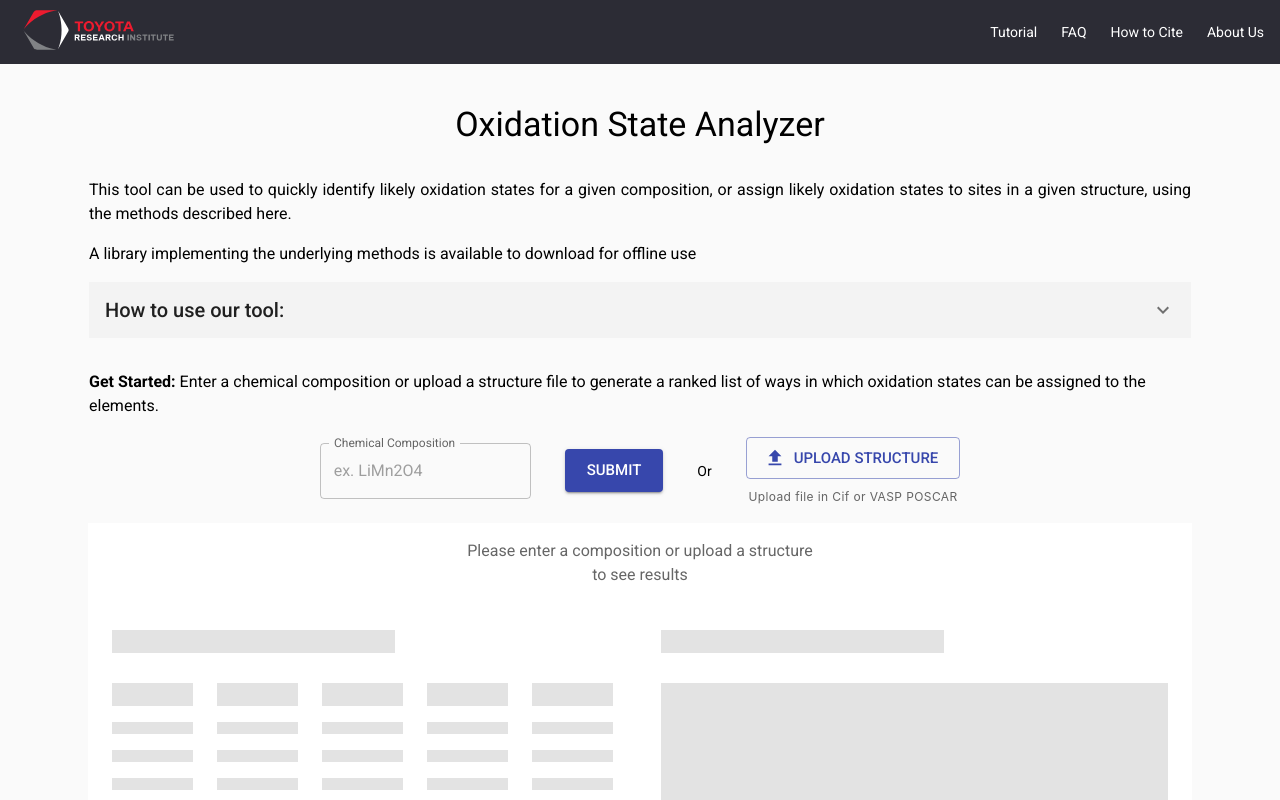
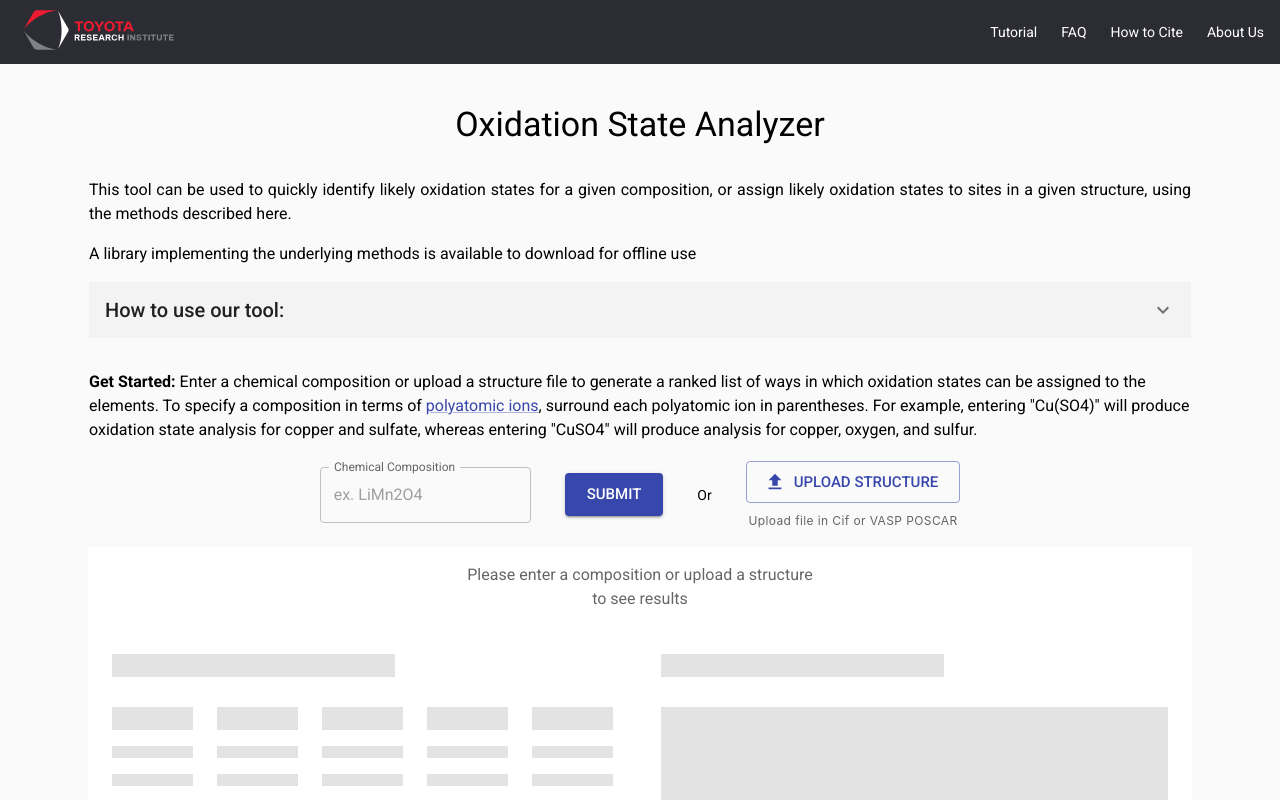
Before and after one commit to TRI-AMDD/oxidation-state-app, a React (Vite) app in the folder ui/: page / in a window 1280 px wide. Shown: the top 800 px of the page. Built offline with nearby package versions, Linux system fonts and the light colour scheme.

Commit message:
added ability to scroll to specific spot in tutorial via url

```diff
--- a/ui/src/components/GetStarted/GetStarted.tsx
+++ b/ui/src/components/GetStarted/GetStarted.tsx
@@ -1,12 +1,25 @@
-import { Typography } from '@mui/material';
+import { Link, Typography } from '@mui/material';
 import styles from './GetStarted.module.css';
+import { Link as RouterLink } from 'react-router-dom';
 
 const GetStarted = () => {
     return (
         <div className={styles.container}>
             <Typography component={'div'} variant="body1" className={styles.bodyText}>
                 <strong>Get Started:</strong> Enter a chemical composition or upload a structure file to generate a
-                ranked list of ways in which oxidation states can be assigned to the elements.
+                ranked list of ways in which oxidation states can be assigned to the elements. To specify a composition
+                in terms of{' '}
+                <Link
+                    component={RouterLink}
+                    to="/tutorial/#tutorial-polyatomic-ions"
+                    rel="noopener noreferrer"
+                    target="_blank"
+                >
+                    polyatomic ions
+                </Link>
+                , surround each polyatomic ion in parentheses. For example, entering "Cu(SO4)" will produce oxidation
+                state analysis for copper and sulfate, whereas entering "CuSO4" will produce analysis for copper,
+                oxygen, and sulfur.
             </Typography>
         </div>
     );
--- a/ui/src/pages/Tutorial/Tutorial.tsx
+++ b/ui/src/pages/Tutorial/Tutorial.tsx
@@ -34,9 +34,21 @@ import {
     text18
 } from './constants';
 
+const URL_TUTORIAL_STRING_MATCH = 'tutorial-';
+
 const Tutorial = () => {
     useEffect(() => {
         document.title = 'Oxidation State Analyzer - Tutorial';
+
+        const currentUrl = window.location.href;
+        const lastIndexOf = currentUrl.lastIndexOf(URL_TUTORIAL_STRING_MATCH);
+        const indexOfId = lastIndexOf + URL_TUTORIAL_STRING_MATCH.length;
+        if (lastIndexOf !== -1) {
+            const idString = currentUrl.slice(indexOfId);
+            if (idString.length > 0) {
+                document.getElementById(URL_TUTORIAL_STRING_MATCH + idString)?.scrollIntoView();
+            }
+        }
     }, []);
 
     return (
```
